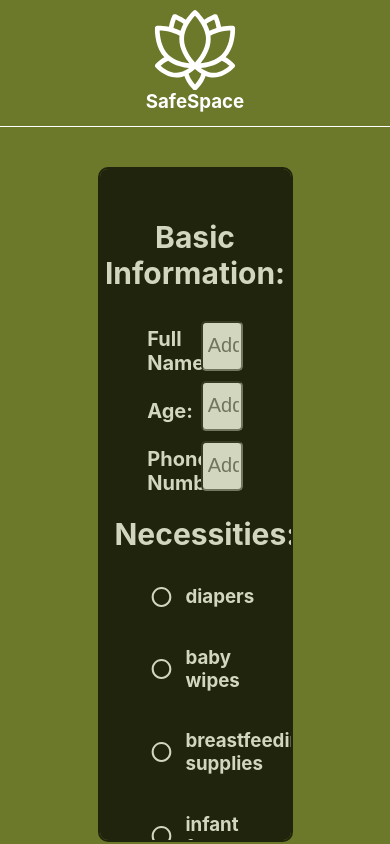
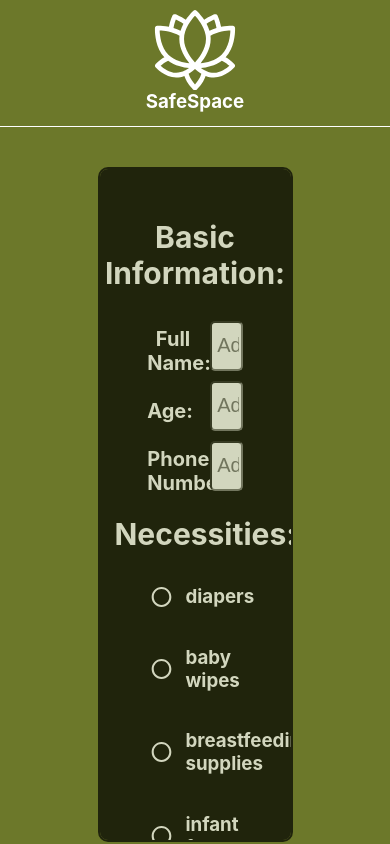
Before and after one commit to ktsune/safe-space-fe, a React (Create React App) app: page /check-in in a window 390 px wide. Built offline with nearby package versions, Linux system fonts and the light colour scheme.

Commit message:
Resize 'phone number' label in BasicInfoForm to be on one line

```diff
--- a/src/BasicInfoForm/BasicInfoForm.css
+++ b/src/BasicInfoForm/BasicInfoForm.css
@@ -33,7 +33,7 @@
 }
 
 #fullname-label, #age-label, #phone-label {
-width: 35%;
+width: 45%;
 text-align: end;
 font-size: 20px;
 }
```
